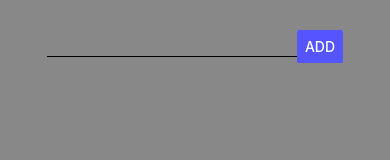
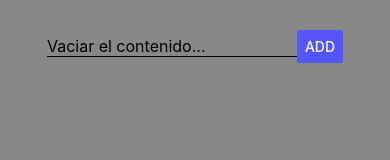
Before and after one commit to juan2084/app-farmacia-juan, a React Native app: screen / in a window 390 px wide. Shown: the top 160 px of the page. Built offline with nearby package versions, Linux system fonts and the light colour scheme.

Commit message:
2.1 Estilos

```diff
--- a/App.js
+++ b/App.js
@@ -1,5 +1,7 @@
 import { View, TextInput, Button, StyleSheet, Text, FlatList, TouchableOpacity, Modal } from "react-native";
 import React, { useState } from "react";
+import ModalCustom from "./src/components/modal/modalCustom";
+import TaskInput from "./src/components/taskInput/taskInput";
 
 
 const App = () => {
@@ -41,14 +43,11 @@ const App = () => {
 
     return (
         <View style={styles.container}>
-            <View style={styles.inputContainer}>
-                <TextInput
-                    style={styles.input}
-                    onChangeText={handleChangeText}
-                    value={textItem}
-                />
-                <Button title="ADD" color="#5555ff" onPress={addItem} />
-            </View>
+           <TaskInput
+            textItem={textItem}
+            addItem={addItem}
+            handleChangeText={handleChangeText}
+           />
 
             <View style={styles.taskContainer}>
 
@@ -66,23 +65,14 @@ const App = () => {
                     }
                 />
             </View>
+            <ModalCustom
+                handleCancelModal={handleCancelModal}
+                handleDelete={handleDelete}
+                itemSelected={itemSelected}
+                modalVisible={modalVisible}
+            />
 
-            <Modal visible={modalVisible} animationType="slide" transparent={true}>
-                <View style={styles.modalStyles}>
-                    <View style={styles.modalContainer}>
-                        <View style={styles.textContainer}>
-                            <Text>Estas seguro que queres borrar:</Text>
-                        </View>
-                        <View style={styles.textContainer}>
-                            <Text style={styles.textModal}>{itemSelected.value}</Text>
-                        </View>
-                        <View style={styles.btnContainer}>
-                            <Button title="Borrar" onPress={handleDelete} />
-                            <Button title="Cancelar" onPress={handleCancelModal} />
-                        </View>
-                    </View>
-                </View>
-            </Modal>
+
         </View>
     )
 }
@@ -95,18 +85,6 @@ const styles = StyleSheet.create({
         alignItems: "center",
         backgroundColor: "#888888",
         flex: 1
-    },
-    inputContainer: {
-        flexDirection: "row",
-        justifyContent: "space-between",
-        alignItems: "center",
-        paddingHorizontal: 20,
-    },
-    input: {
-        borderBottomWidth: 1,
-        borderBottomColor: "black",
-        width: 250,
-        fontSize: 16
     },
     taskContainer: {
         marginTop: 15,
@@ -130,28 +108,4 @@ const styles = StyleSheet.create({
     flatlist: {
         width: "90%",
     },
-    modalStyles: {
-        backgroundColor: "#cccccc88",
-        flex: 1,
-        alignItems: "center",
-        justifyContent: "center"
-    },
-    modalContainer: {
-        backgroundColor: "white",
-        width: "80%",
-        alignItems: "center",
-        gap: 20,
-        paddingVertical: 20,
-        borderRadius: 7
-    },
-    textContainer: {
-
-    },
-    btnContainer: {
-        flexDirection: "row",
-        gap: 20
-    },
-    textModal: {
-        fontWeight: "bold"
-    }
 })
--- /dev/null
+++ b/src/components/modal/modalCustom.js
@@ -0,0 +1,60 @@
+import React from 'react'
+import { View, Button, StyleSheet, Text, Modal } from "react-native";
+
+
+const ModalCustom = ({
+    modalVisible,
+    itemSelected,
+    handleDelete,
+    handleCancelModal
+
+}) => {
+  return (
+    <Modal visible={modalVisible} animationType="slide" transparent={true}>
+        <View style={styles.modalStyles}>
+            <View style={styles.modalContainer}>
+                <View style={styles.textContainer}>
+                    <Text>Estás seguro que deseas borrar:</Text>
+                </View>
+                <View style={styles.textContainer}>
+                    <Text style={styles.textModal}>{itemSelected.value}</Text>
+                </View>
+                <View style={styles.btnContainer}>
+                    <Button title="Borrar" onPress={handleDelete} />
+                    <Button title="Cancelar" onPress={handleCancelModal} />
+                </View>
+            </View>
+        </View>
+    </Modal>
+  )
+}
+
+export default ModalCustom
+
+const styles = StyleSheet.create({
+    modalStyles: {
+        backgroundColor: "#cccccc88",
+        flex: 1,
+        alignItems: "center",
+        justifyContent: "center"
+    },
+    modalContainer: {
+        backgroundColor: "white",
+        width: "80%",
+        alignItems: "center",
+        gap: 20,
+        paddingVertical: 20,
+        borderRadius: 7
+    },
+    textContainer: {
+
+    },
+    btnContainer: {
+        flexDirection: "row",
+        gap: 20
+    },
+    textModal: {
+        fontWeight: "bold"
+    }
+
+})
--- /dev/null
+++ b/src/components/taskInput/taskInput.js
@@ -0,0 +1,33 @@
+import React from 'react'
+import { StyleSheet, TextInput, View, Button } from 'react-native'
+
+const TaskInput = ({textItem, addItem, handleChangeText}) => {
+  return (
+    <View style={styles.inputContainer}>
+        <TextInput
+            style={styles.input}
+            onChangeText={handleChangeText}
+            value={textItem}
+            placeholder={"Vaciar el contenido..."}
+        />
+        <Button title="ADD" color="#5555ff" onPress={addItem} />
+    </View>
+  )
+}
+
+export default TaskInput
+
+const styles = StyleSheet.create({
+    inputContainer: {
+        flexDirection: "row",
+        justifyContent: "space-between",
+        alignItems: "center",
+        paddingHorizontal: 20,
+    },
+    input: {
+        borderBottomWidth: 1,
+        borderBottomColor: "black",
+        width: 250,
+        fontSize: 16
+    }
+})
```
